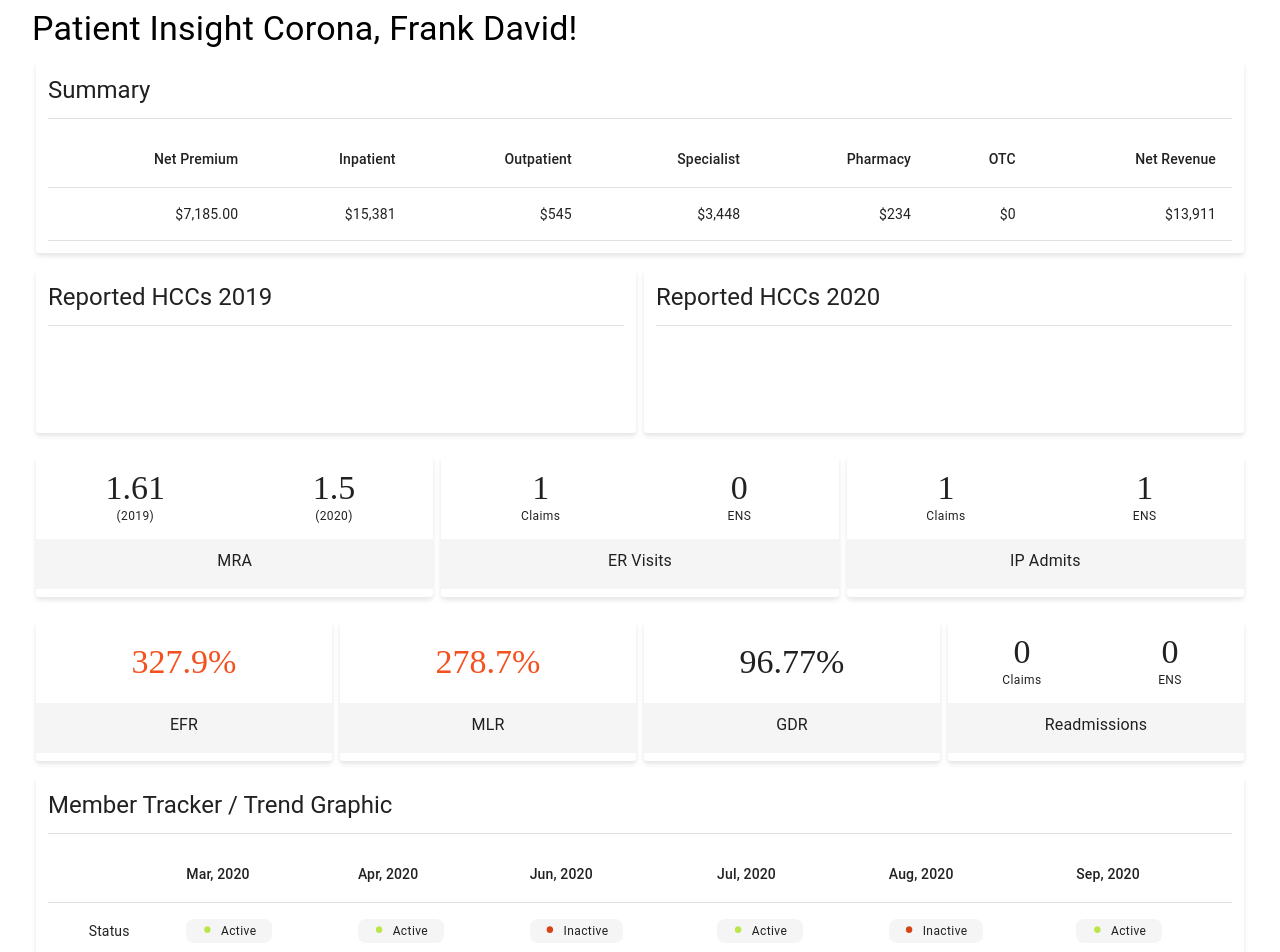
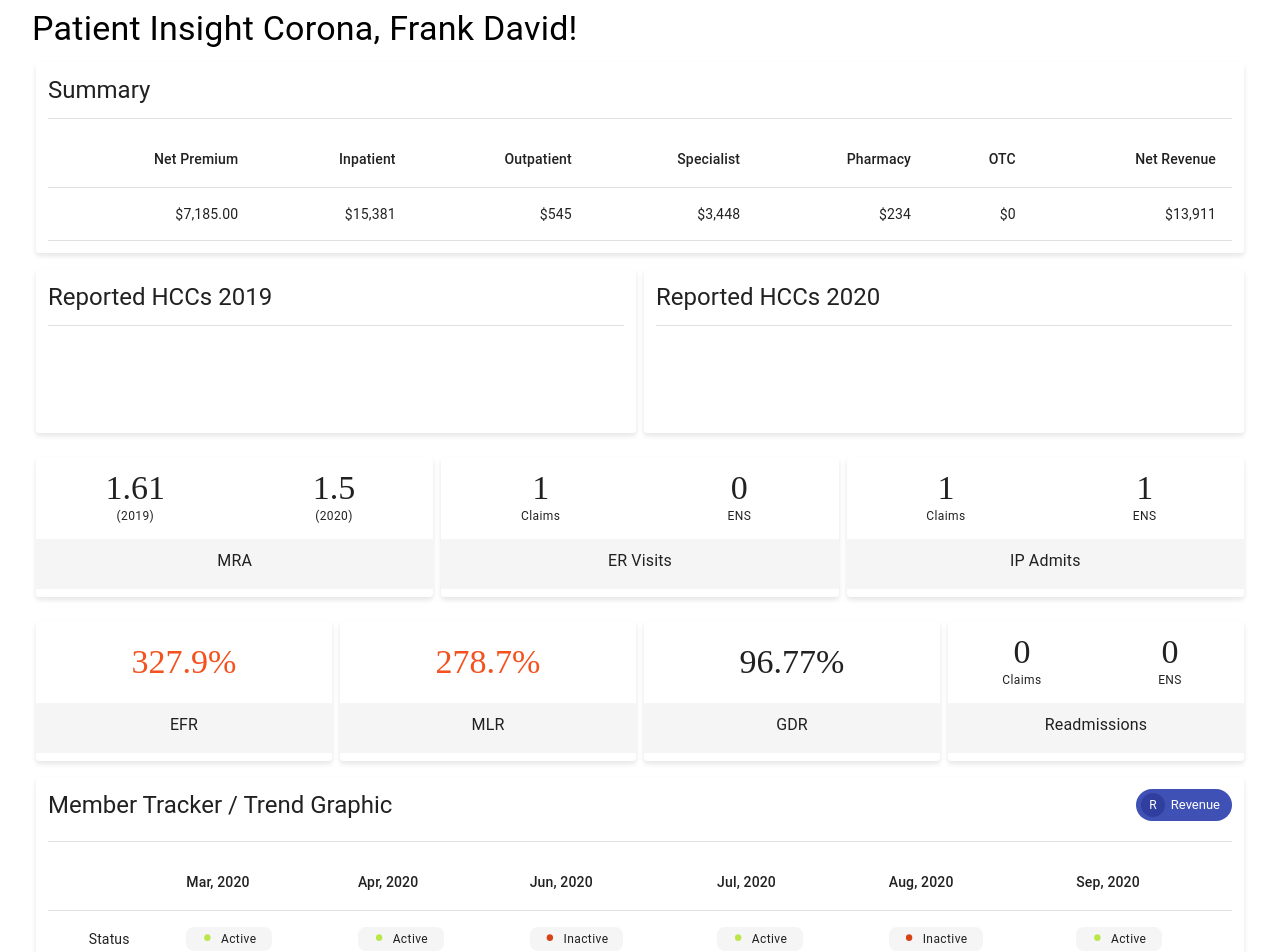
Before and after one commit to primaverahealth/patient-insight, a React app: page / in a window 1280 px wide. Shown: the top 952 px of the page. Built offline with nearby package versions, Linux system fonts and the light colour scheme; the HTML template or start-up script is replaced by a standard one.

Commit message:
Added ability to filter by source using hooks
Signed-off-by: Frank Corona <frankdavid.corona@gmail.com>

```diff
--- a/src/components/MemberTrendTracker/MemberTrendTracker.tsx
+++ b/src/components/MemberTrendTracker/MemberTrendTracker.tsx
@@ -1,6 +1,17 @@
-import React, { ReactElement } from 'react';
+import React, { ReactElement, useEffect, useState } from 'react';
 import Typography from '@material-ui/core/Typography';
-import { makeStyles, Paper, Table, TableBody, TableCell, TableContainer, TableHead, TableRow } from '@material-ui/core';
+import {
+    Avatar,
+    Chip,
+    makeStyles,
+    Paper,
+    Table,
+    TableBody,
+    TableCell,
+    TableContainer,
+    TableHead,
+    TableRow
+} from '@material-ui/core';
 
 import Divider from '../../common/Divider/Divider';
 import { width_100 } from '../../utils/WidthUtils';
@@ -15,6 +26,10 @@ const useStyles = makeStyles(() => ({
     table: {
         width: width_100,
     },
+    headerContainer: {
+        display: 'flex',
+        justifyContent: 'space-between'
+    }
 }))
 
 export default function MemberTrendTracker(): ReactElement {
@@ -26,11 +41,33 @@ export default function MemberTrendTracker(): ReactElement {
         createData('active', 'active', 'inactive', 'active', 'inactive', 'active', 'active'),
     ];
 
+    // Handling React Hooks
+    const [filterAvatar, setFilterAvatar] = useState('R');
+    const [isRevenue, setIsRevenue] = useState(true);
+    const handleFilter = () => {
+        setIsRevenue((prevState => !prevState));
+    }
+    useEffect(() => {
+        // update the avatar
+        setFilterAvatar(() => isRevenue ? 'R' : 'E');
+        // make the API call
+        // ...
+    }, [isRevenue])
+
     return (
         <Paper elevation={1} className={classes.box}>
-            <Typography variant='h5' component='h1' gutterBottom align="left">
-                Member Tracker / Trend Graphic
-            </Typography>
+            <div className={classes.headerContainer}>
+                <Typography variant='h5' component='h1' gutterBottom align="left">
+                    Member Tracker / Trend Graphic
+                </Typography>
+                <Chip
+                    avatar={<Avatar>{filterAvatar}</Avatar>}
+                    label={isRevenue ? 'Revenue' : 'Eligibility'}
+                    clickable
+                    onClick={handleFilter}
+                    color={isRevenue ? 'primary' : 'secondary'}
+                />
+            </div>
             <Divider/>
             <TableContainer>
                 <Table className={classes.table} size="medium" aria-label="a dense table">
```
